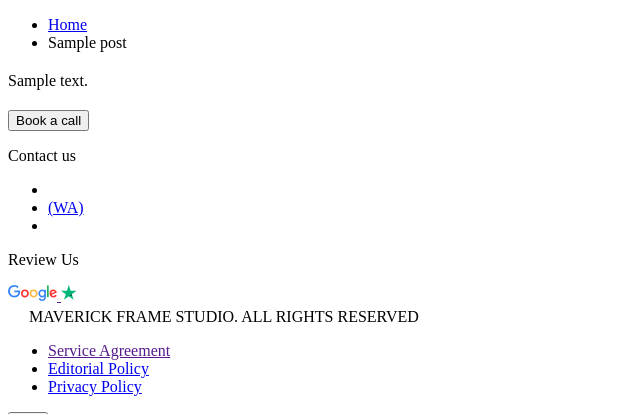
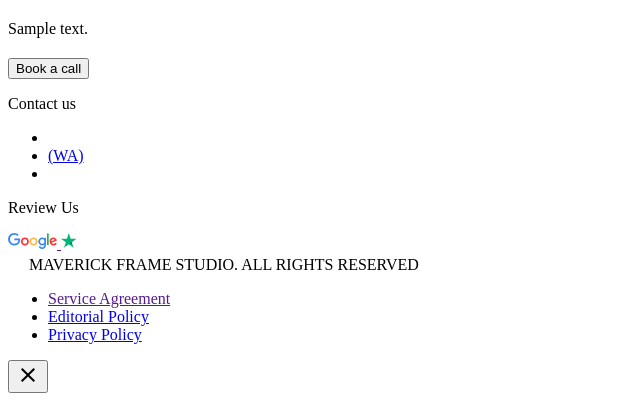
Before and after one commit to Maverickframe/maverick, a WordPress theme: template templates/template-services-hub.php in a window 1280 px wide. Shown: the part 95-509 px from the top of the page, without its empty margins (0-640 px from the left). Run offline with PHP 8.4 and a stand-in for WordPress, Linux system fonts and the light colour scheme; the site name, menu and one post (Sample post) are stand-ins, and other content is empty.

Commit message:
Services Hub: remove breadcrumbs from template

```diff
--- a/templates/template-services-hub.php
+++ b/templates/template-services-hub.php
@@ -10,15 +10,6 @@
 
     <main class="main inner-page success-stories-page">
         <div class="container">
-            <?php echo get_template_part('components/new-design/breadcrumbs', null, [
-                'breadcrumbs' => [
-                    1 => [
-                        'name' => 'Home',
-                        'link' => home_url()
-                    ]
-                ]
-            ]); ?>
-
             <section class="hero__main">
                 <h1 class="hero__title"><?php echo esc_html(get_post_meta(get_the_ID(), 'hero_title', true)); ?></h1>
 
```
